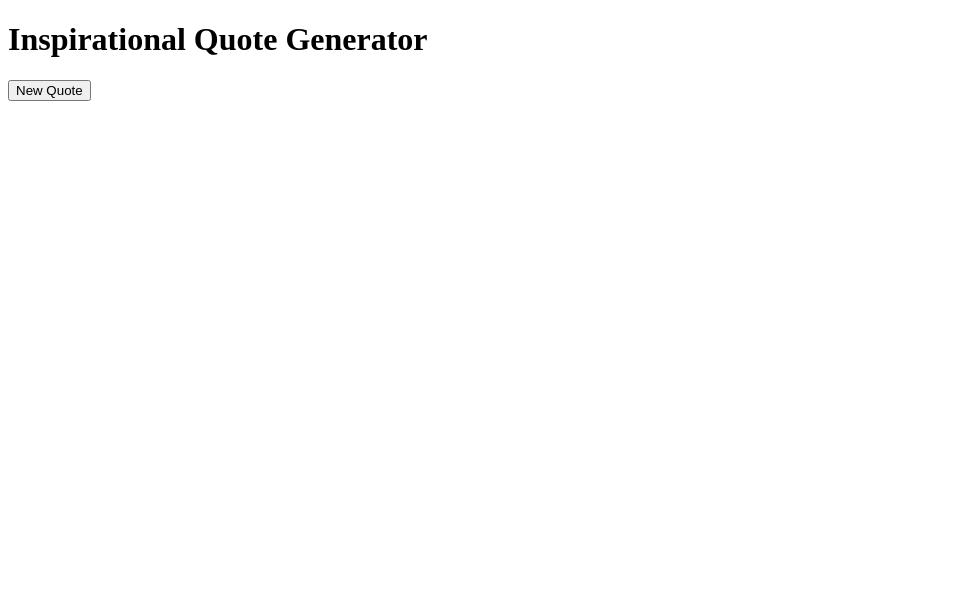
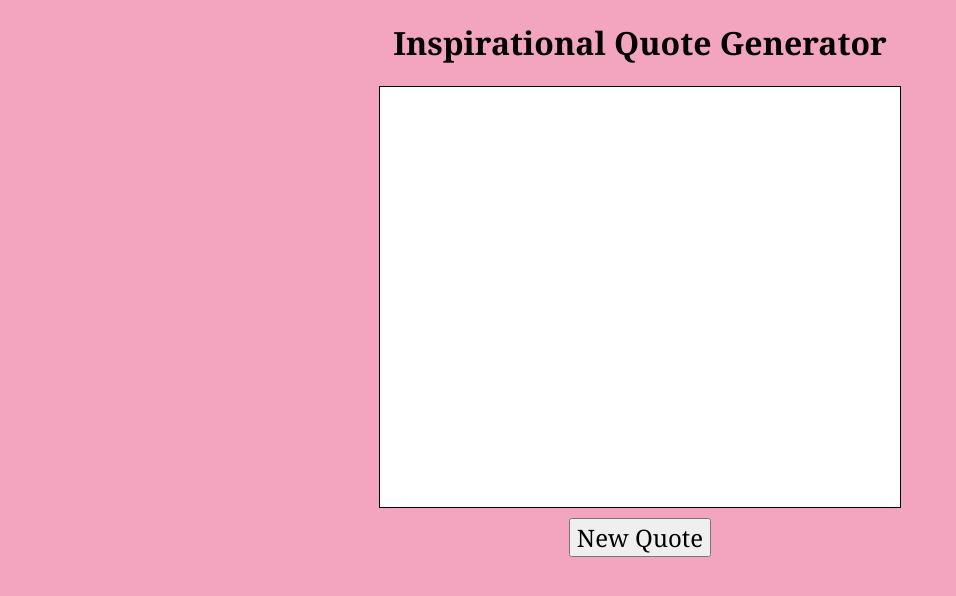
Before and after one commit to abisinchan/super-duper-happiness, a plain HTML site: page index.html in a window 1280 px wide. Shown: the whole page, without its empty margins (0-956 px from the left). Drawn offline with Linux system fonts and the light colour scheme.

Commit message:
added minimal css

```diff
--- a/index.html
+++ b/index.html
@@ -12,11 +12,12 @@
     <!-- Title of the webpage -->
 </head>
 <body>
-<header></header>
-<!-- Header section, currently empty -->
-<main>
-    <!-- Main content of your webpage -->
+<header>
     <h1>Inspirational Quote Generator</h1>
+</header>
+
+<main><!-- Main content of your webpage -->
+
     <!-- Heading for your web application -->
     <div id="quoteDisplay">
         <!-- Div to display the quote, identified by 'quoteDisplay' -->
--- a/style.css
+++ b/style.css
@@ -0,0 +1,36 @@
+*{
+    font-family: Cambria, Cochin, Georgia, Times, 'Times New Roman', serif;
+}
+body{
+    background-color: rgb(243, 164, 191);
+}
+main {
+    display: flex;           /* Using Flexbox */
+    flex-direction: column;  /* Align children in a column */
+    justify-content:flex-start; /* Center children  vertically*/
+    align-items: center;     /* Center children horizontally */
+    height: 100vh;           /* Optional: Full viewport height */
+    font-size: 3vh;
+    text-align: center;
+}
+
+h1 {
+    text-align: center;
+}
+
+#quoteDisplay {
+    border: 1px solid black;
+    width: 500px;
+    height: 400px;
+    /* Centering text inside the quote display */
+    display: flex;
+    justify-content: center;
+    align-items: center;
+    padding: 10px;
+    margin-bottom: 10px;
+    background-color: white;
+}
+
+button{
+    font-size: 3vh;
+}
```
Also changed, not shown: 1 other file.
